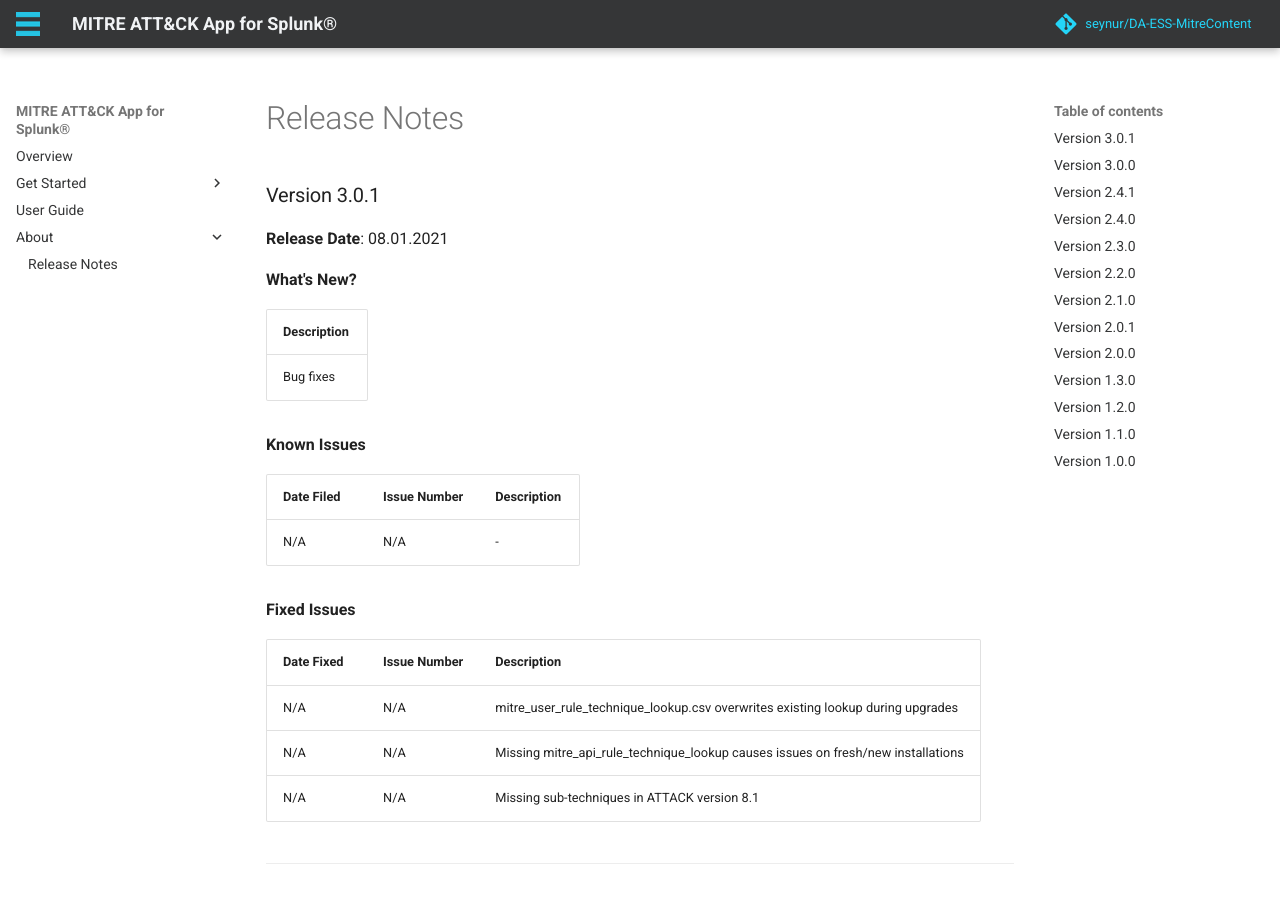
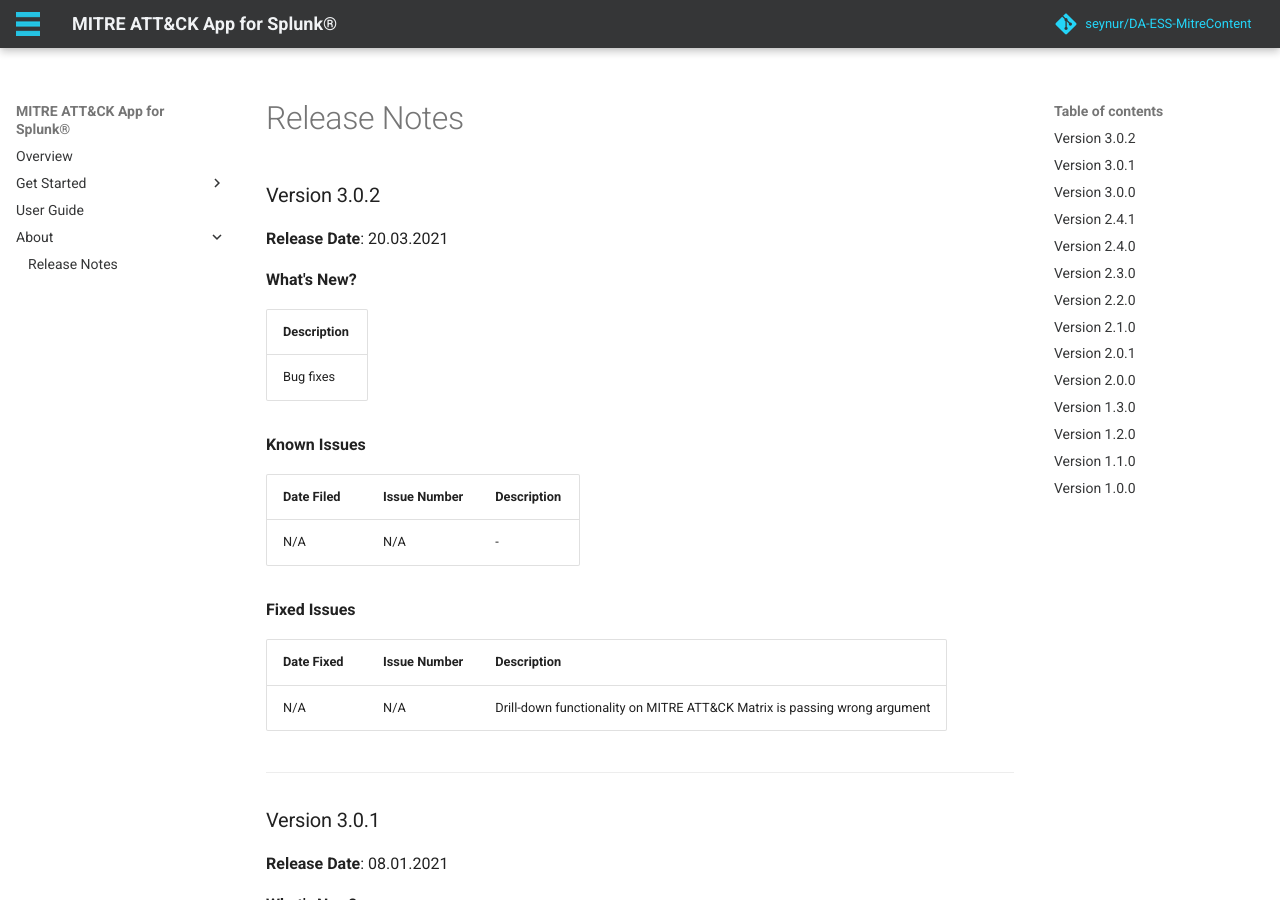
Before and after one commit to Oykucann/mitre-app-for-splunk-docs, an MkDocs documentation site: the page built from docs/release_notes.md, in a window 1280 px wide and 900 px high. Built offline with MkDocs 1.6.1 and Material for MkDocs 9.7.7, drawn with Linux system fonts in a browser that asks for light colours; comment, search, counter and statistics services are not loaded; the version menu is left out.

Commit message:
add v3.0.2

```diff
--- a/docs/release_notes.md
+++ b/docs/release_notes.md
@@ -1,7 +1,31 @@
 ---
 title: Release Notes
 layout: documentation
-latest_version: 3.0.1
+latest_version: 3.0.2
+---
+
+### Version 3.0.2
+**Release Date**: 20.03.2021
+
+**What's New?**
+
+| Description
+| --------------
+| Bug fixes
+
+**Known Issues**
+
+| Date Filed    | Issue Number      | Description |
+| ------------- | ----------------  | ----------------------
+| N/A    | N/A          | -
+
+
+**Fixed Issues**
+
+| Date Fixed    | Issue Number      | Description |
+| ------------- | ----------------  | ----------------------
+| N/A    | N/A	          | Drill-down functionality on MITRE ATT&CK Matrix is passing wrong argument
+
 ---
 
 ### Version 3.0.1
--- a/mkdocs.yml
+++ b/mkdocs.yml
@@ -50,7 +50,7 @@
     - icon: fontawesome/brands/twitter
       link: https://twitter.com/seynur
   generator: false
-  current_version: 2.2.0
+  current_version: 3.0.2
   version:
     provider: mike
 
```
Also changed, not shown: docs/user_guide.md (+1 -0 lines), snippets/initial_setup.md (+1 -1 lines).
